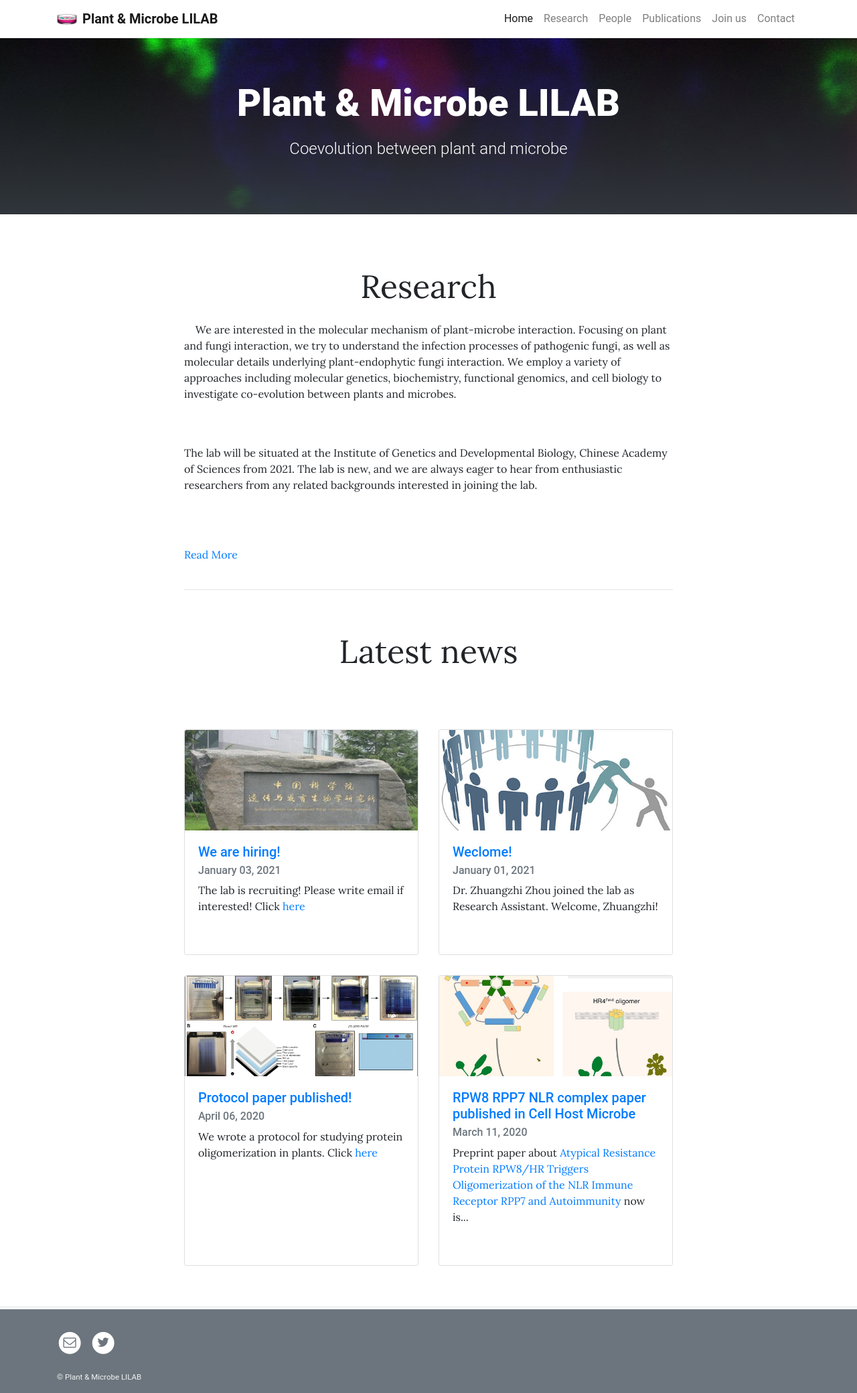
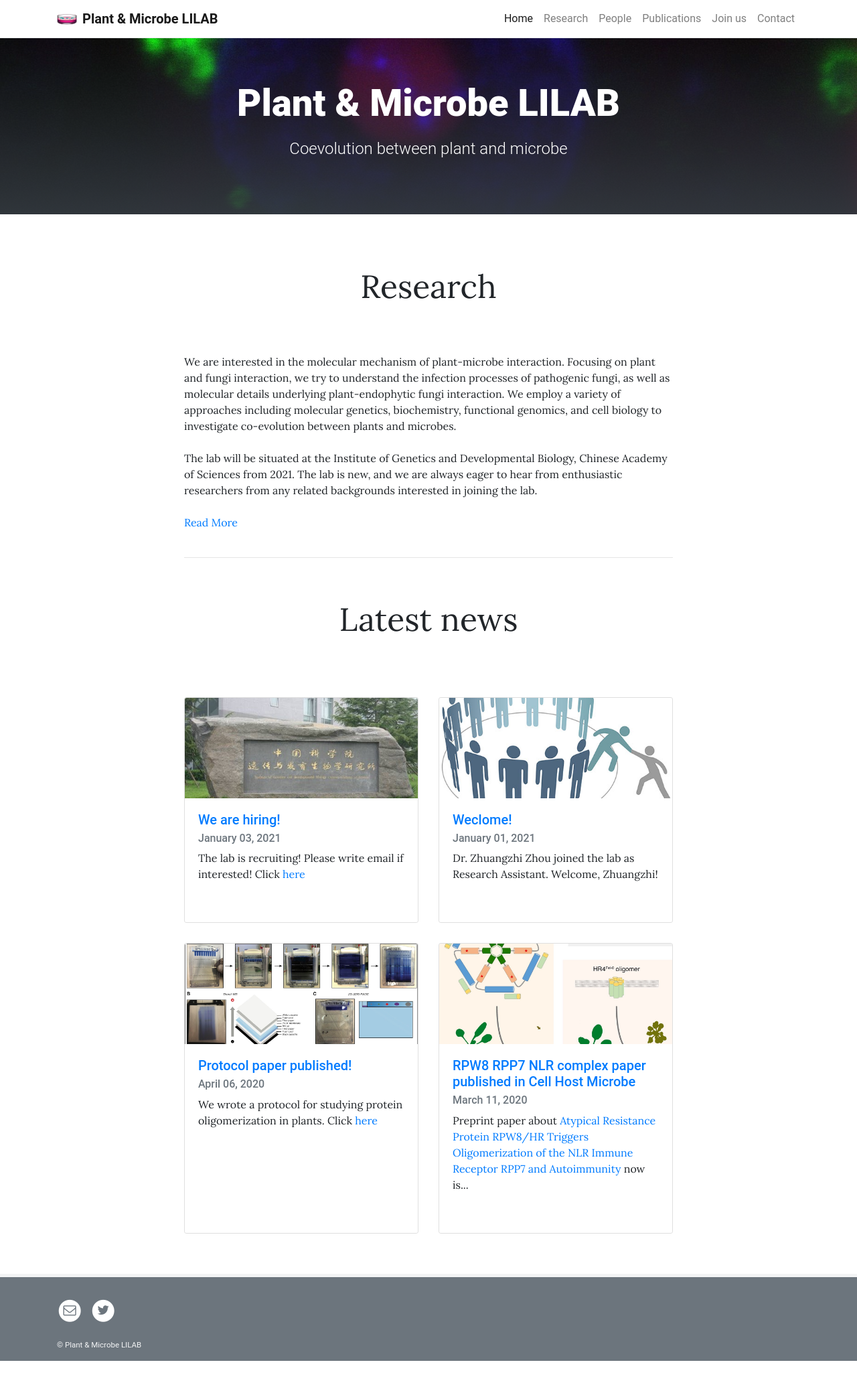
Before and after one commit to leili-plantmicrobe/leili-plantmicrobe.github.io, a Jekyll site: the page built from pages/home.md, in a window 1280 px wide. Shown: the whole page at 67% size. Built offline with Jekyll 4.4.1, drawn with Linux system fonts in a browser that asks for light colours; after the commit the page ends 2032 px from its top, so only the background shows below that.

Commit message:
Update home.md

```diff
--- a/pages/home.md
+++ b/pages/home.md
@@ -12,17 +12,14 @@ permalink: /
 Research
 </font>
 </p>
-&nbsp;
-&nbsp;
+<br/>
+<br/>
 We are interested in the molecular mechanism of plant-microbe interaction. Focusing on plant and fungi interaction, we try to understand the infection processes of pathogenic fungi, as well as molecular details underlying plant-endophytic fungi interaction. We employ a variety of approaches including molecular genetics, biochemistry, functional genomics, and cell biology to investigate co-evolution between plants and microbes.
-
 <br/>
 <br/>
 The lab will be situated at the Institute of Genetics and Developmental Biology, Chinese Academy of Sciences from 2021. The lab is new, and we are always eager to hear from enthusiastic researchers from any related backgrounds interested in joining the lab.
-
 <br/>
 <br/>
-
 [Read More](/about/)
 <br/>
 <br/>
```
